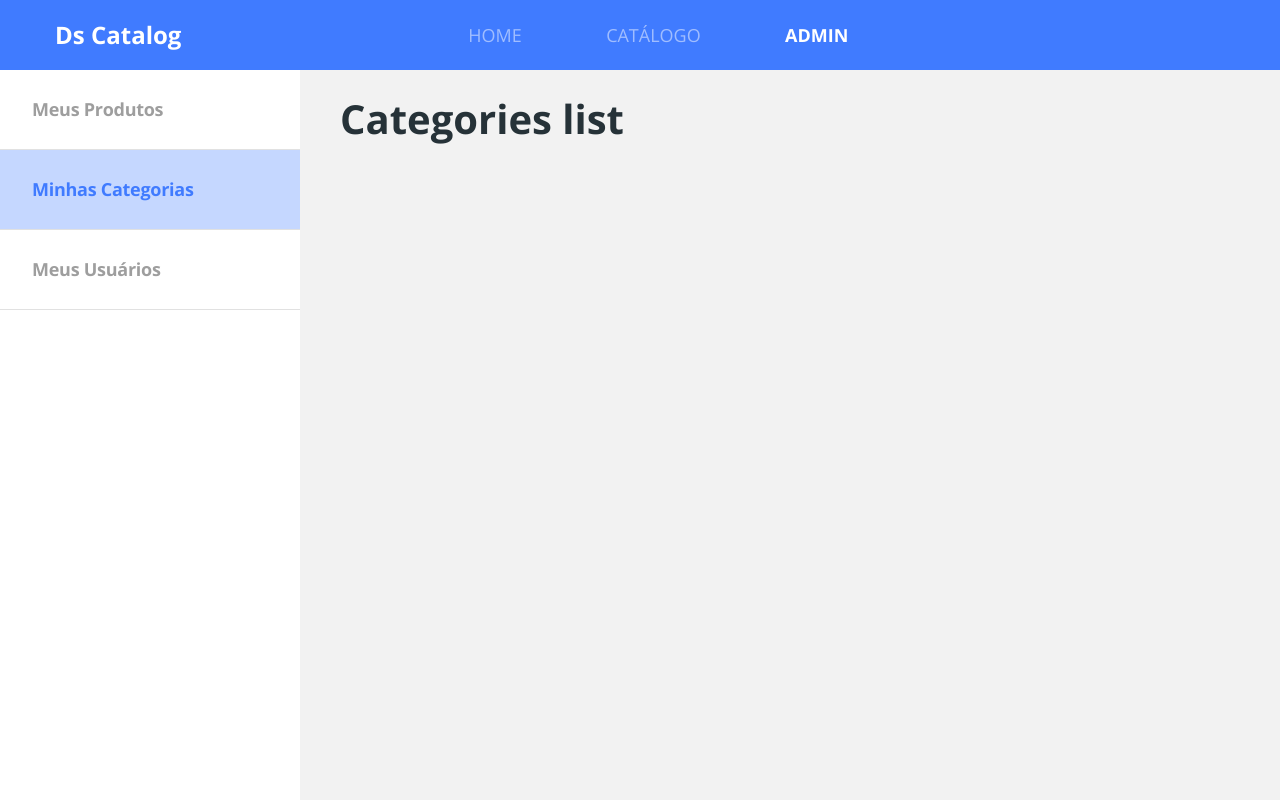
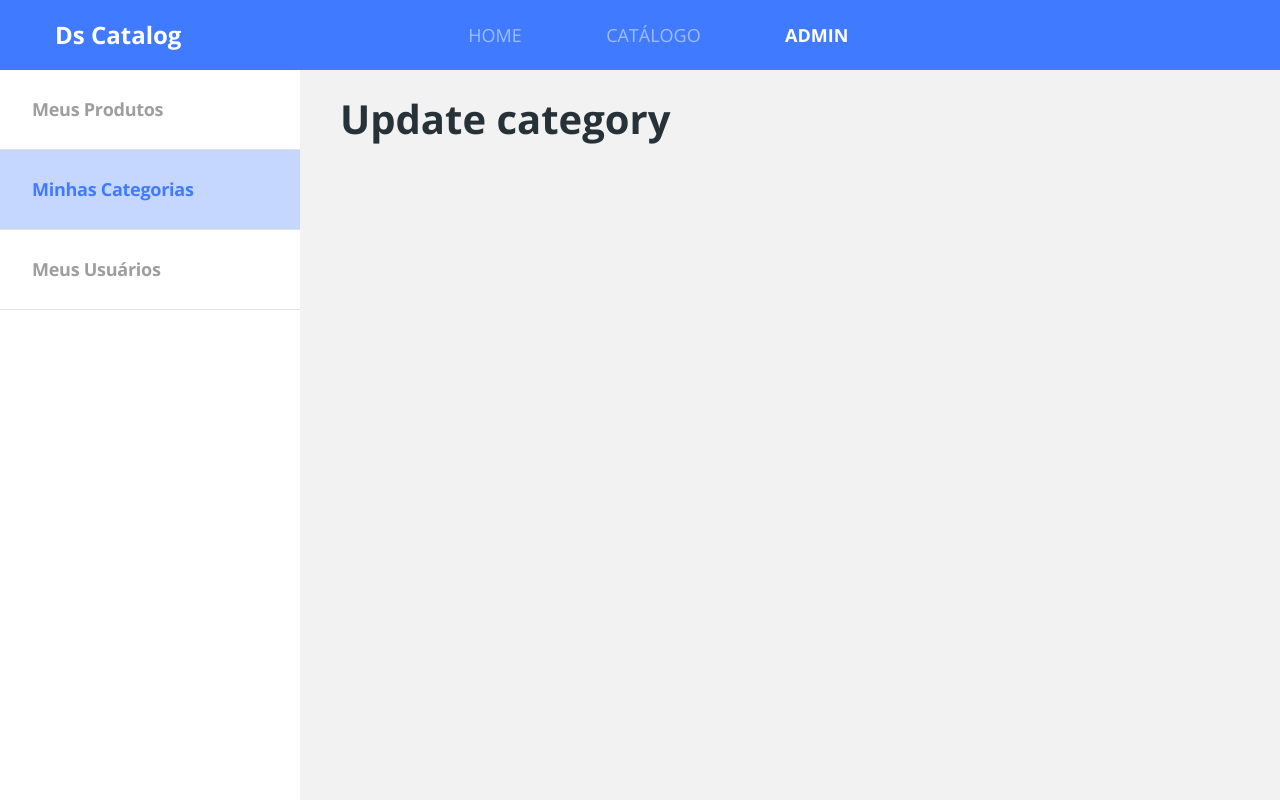
Before and after one commit to isacfarias/dscatalog-bootcamp-devsuperior, a React (Create React App) app in the folder front-web/: page /admin/categories/1 in a window 1280 px wide. Built offline with nearby package versions, Linux system fonts and the light colour scheme.

Commit message:
corrigido bugs

```diff
--- a/front-web/src/Routes.tsx
+++ b/front-web/src/Routes.tsx
@@ -1,4 +1,4 @@
-import { BrowserRouter, Switch, Route } from 'react-router-dom';
+import { BrowserRouter, Switch, Route, Redirect } from 'react-router-dom';
 import Navbar from './core/components/Navbar';
 import Admin from './pages/Admin';
 import Catalog from './pages/Catalog';
@@ -22,6 +22,8 @@ const Routes = () => (
                 <ProductDetails />
             </Route>
 
+            <Redirect from="/admin" to="/admin/products" exact/>
+
             <Route path="/admin">
                 <Admin />
             </Route>
--- a/front-web/src/pages/Admin/components/Categories/index.tsx
+++ b/front-web/src/pages/Admin/components/Categories/index.tsx
@@ -8,7 +8,7 @@ const Categories = () => {
     return (
         <div>
             <Switch>
-                <Route path="/admin/categories">
+                <Route path="/admin/categories" exact>
                     <h1>Categories list</h1>
                 </Route>
 
--- a/front-web/src/pages/Admin/components/Products/index.tsx
+++ b/front-web/src/pages/Admin/components/Products/index.tsx
@@ -8,7 +8,7 @@ const Products = () => {
     return (
         <div>
             <Switch>
-                <Route path="/admin/products">
+                <Route path="/admin/products" exact>
                     <h1>Produtos list</h1>
                 </Route>
 
--- a/front-web/src/pages/Admin/components/Users/index.tsx
+++ b/front-web/src/pages/Admin/components/Users/index.tsx
@@ -8,7 +8,7 @@ const Users = () => {
     return (
         <div>
             <Switch>
-                <Route path="/admin/users">
+                <Route path="/admin/users" exact>
                     <h1>Users list</h1>
                 </Route>
 
```
